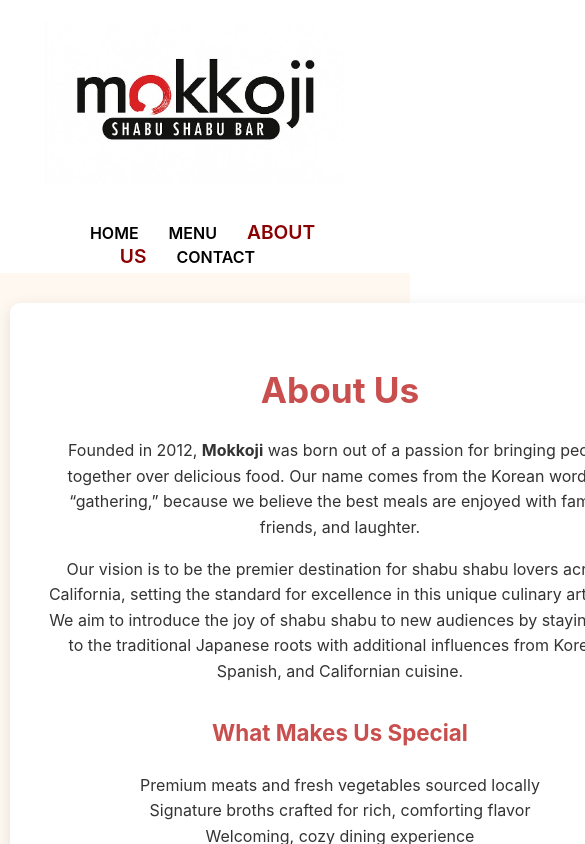
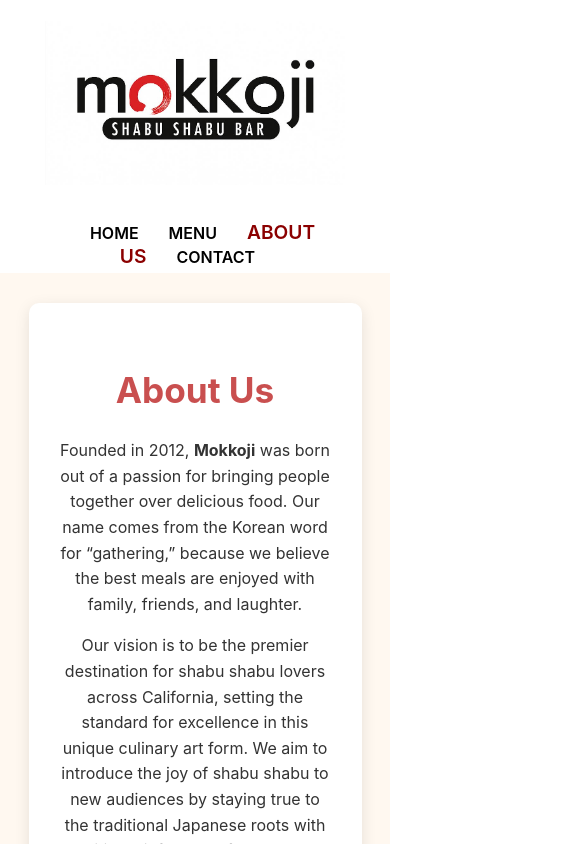
Before and after one commit to Peeetuh/mokkoji, a React (Create React App) app: page /about in a window 390 px wide. Shown: the top 844 px of the page, 585 px wide, since content can reach past the window. Built offline with nearby package versions, Linux system fonts and the light colour scheme.

Commit message:
Fix nav double click issue on mobile by disabling hover handlers

```diff
--- a/src/App.js
+++ b/src/App.js
@@ -1,4 +1,4 @@
-import React, { useState } from "react";
+import React, { useState, useEffect } from "react";
 import {
   BrowserRouter as Router,
   Routes,
@@ -15,6 +15,14 @@
 function App() {
   const [hoveredIndex, setHoveredIndex] = useState(null);
   const [isLogoHovered, setIsLogoHovered] = useState(false);
+  const [isTouchDevice, setIsTouchDevice] = useState(false);
+
+  useEffect(() => {
+    // Check if device is touch capable
+    const touchSupported =
+      "ontouchstart" in window || navigator.maxTouchPoints > 0 || navigator.msMaxTouchPoints > 0;
+    setIsTouchDevice(touchSupported);
+  }, []);
 
   const logoStyle = {
     width: "300px",
@@ -69,8 +77,13 @@
               key={link.name}
               to={link.path}
               style={linkStyle(isActive, hoveredIndex === idx)}
-              onMouseEnter={() => setHoveredIndex(idx)}
-              onMouseLeave={() => setHoveredIndex(null)}
+              // Only add hover handlers if NOT touch device
+              {...(!isTouchDevice
+                ? {
+                    onMouseEnter: () => setHoveredIndex(idx),
+                    onMouseLeave: () => setHoveredIndex(null),
+                  }
+                : {})}
             >
               {link.name}
             </Link>
@@ -88,7 +101,6 @@
         <header
           style={{
             backgroundColor: "white",
-    // padding: "10px 20px", // reduced padding
             color: "white",
             textAlign: "center",
           }}
--- a/src/pages/About.js
+++ b/src/pages/About.js
@@ -1,31 +1,30 @@
 import React from "react";
 
 const About = () => {
-  // const boxHeight = 400; // approximate height in px, adjust if needed
-
   return (
     <div
       style={{
-        height: "100vh",
+        minHeight: "100vh",
         width: "100vw",
-        display: "block",
         position: "relative",
         backgroundColor: "#fff8f0",
-        padding: "10px"
+        padding: "10px",
+        boxSizing: "border-box",
       }}
     >
       <div
         style={{
-            width: "600px",
-            margin: "auto",
+          maxWidth: "600px",    // max width for big screens
+          width: "90%",         // responsive width on smaller screens
+          margin: "20px auto 0",  // margin top 20px and centered horizontally
           padding: "30px",
           backgroundColor: "white",
           boxShadow: "0 4px 15px rgba(0,0,0,0.1)",
           borderRadius: "10px",
-            marginTop: "20px",  // <-- smaller margin to bring it up
           textAlign: "center",
           color: "#333",
           lineHeight: 1.6,
+          boxSizing: "border-box",
         }}
       >
         <h2 style={{ color: "#c94f4f", fontSize: "2.2rem", marginBottom: 20 }}>
--- a/src/pages/Contact.js
+++ b/src/pages/Contact.js
@@ -2,7 +2,8 @@
 
 const Contact = () => {
   const containerStyle = {
-    width: "700px",
+    maxWidth: "700px",
+    width: "90%",
     marginLeft: "auto",
     marginRight: "auto",
     marginTop: "20px",
@@ -13,6 +14,7 @@
     textAlign: "center",
     color: "#333",
     lineHeight: 1.6,
+    boxSizing: "border-box",
   };
 
   const headingStyle = {
@@ -41,11 +43,12 @@
   return (
     <div
       style={{
-        height: "60vh",
+        minHeight: "calc(100vh - 80px)", // full viewport minus header/footer height approx
         width: "100vw",
         backgroundColor: "#fff8f0",
         position: "relative",
-        padding: '5px'
+        padding: "10px 5px 40px",  // bottom padding so content isn’t too close to footer
+        boxSizing: "border-box",
       }}
     >
       <div style={containerStyle}>
--- a/src/pages/Menu.js
+++ b/src/pages/Menu.js
@@ -6,28 +6,24 @@
   const containerStyle = {
     width: "90%",
     maxWidth: "700px",
-    margin: "80px auto 40px",
+    margin: "40px auto 40px",  // less top margin than before
     padding: "20px",
     backgroundColor: "white",
     borderRadius: "10px",
     boxShadow: "0 4px 15px rgba(0,0,0,0.1)",
     color: "#333",
     textAlign: "center",
+    boxSizing: "border-box",
   };
 
-  // const headingStyle = {
-  //   color: "#D10000",
-  //   fontSize: "2.2rem",
-  //   marginBottom: "30px",
-  // };
-
   const imageContainerStyle = {
-    width: "400px",       // fixed width for image wrapper
-    margin: "0 auto 40px", // centers container horizontally + margin bottom
+    maxWidth: "400px",
+    width: "100%", // fill container width responsively
+    margin: "0 auto 40px",
   };
 
   const imgStyle = {
-    width: "100%",       // fills container width exactly
+    width: "100%",
     height: "auto",
     borderRadius: "8px",
     boxShadow: "0 2px 10px rgba(0,0,0,0.1)",
@@ -35,15 +31,17 @@
   };
 
   return (
-    <div style={{
-    backgroundColor: "#fff8f0",
-    minHeight: "80vh",
-    padding: "10px",
-    width: "100vw",          // ensure it spans full viewport width
-    boxSizing: "border-box", // include padding in width
-  }}>
+    <div
+      style={{
+        backgroundColor: "#fff8f0",
+        minHeight: "calc(100vh - 80px)", // fill viewport minus header/footer approx
+        padding: "10px 5px 40px",       // bottom padding for spacing from footer
+        width: "100vw",
+        boxSizing: "border-box",
+      }}
+    >
       <div style={containerStyle}>
-        {/* <h2 style={headingStyle}>Our Menu</h2> */}
+        {/* <h2 style={{color: "#D10000", fontSize: "2.2rem", marginBottom: "30px"}}>Our Menu</h2> */}
 
         <div style={imageContainerStyle}>
           <img src={foodMenu} alt="Mokkoji Food Menu" style={imgStyle} />
```
Lines whose indentation alone changed are shown as unchanged.
